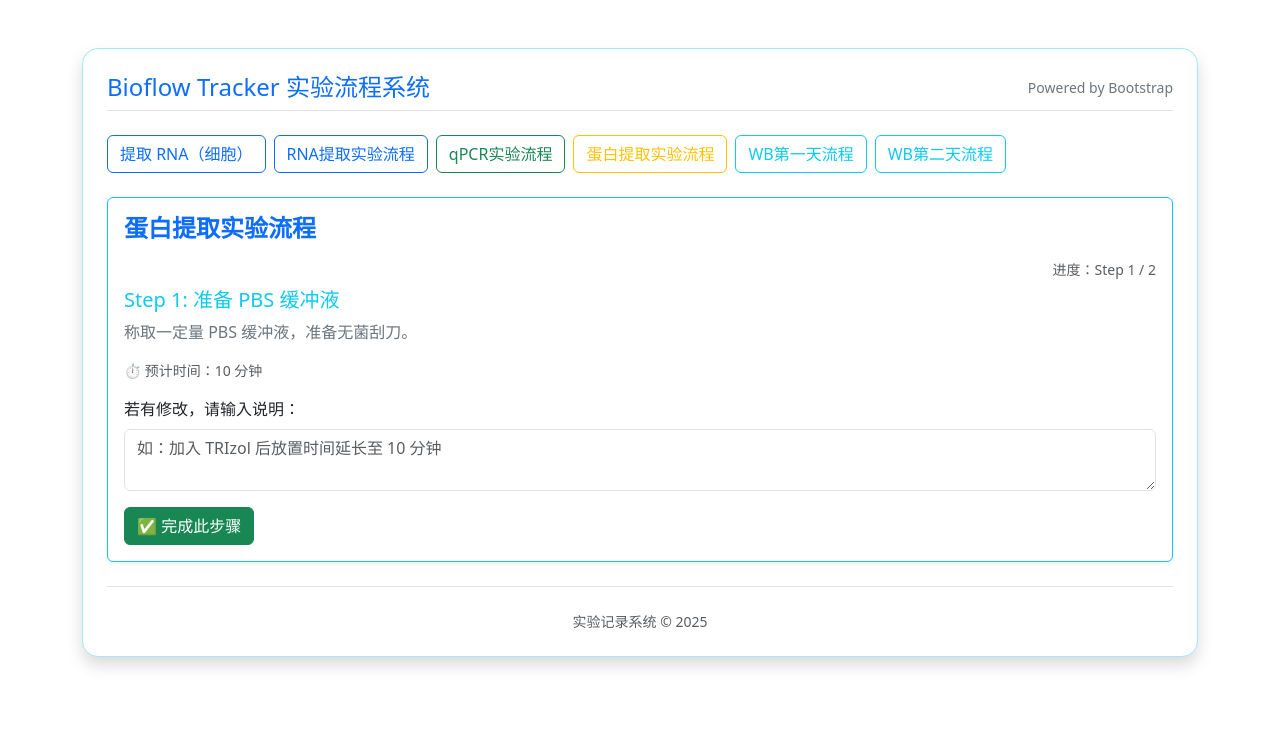
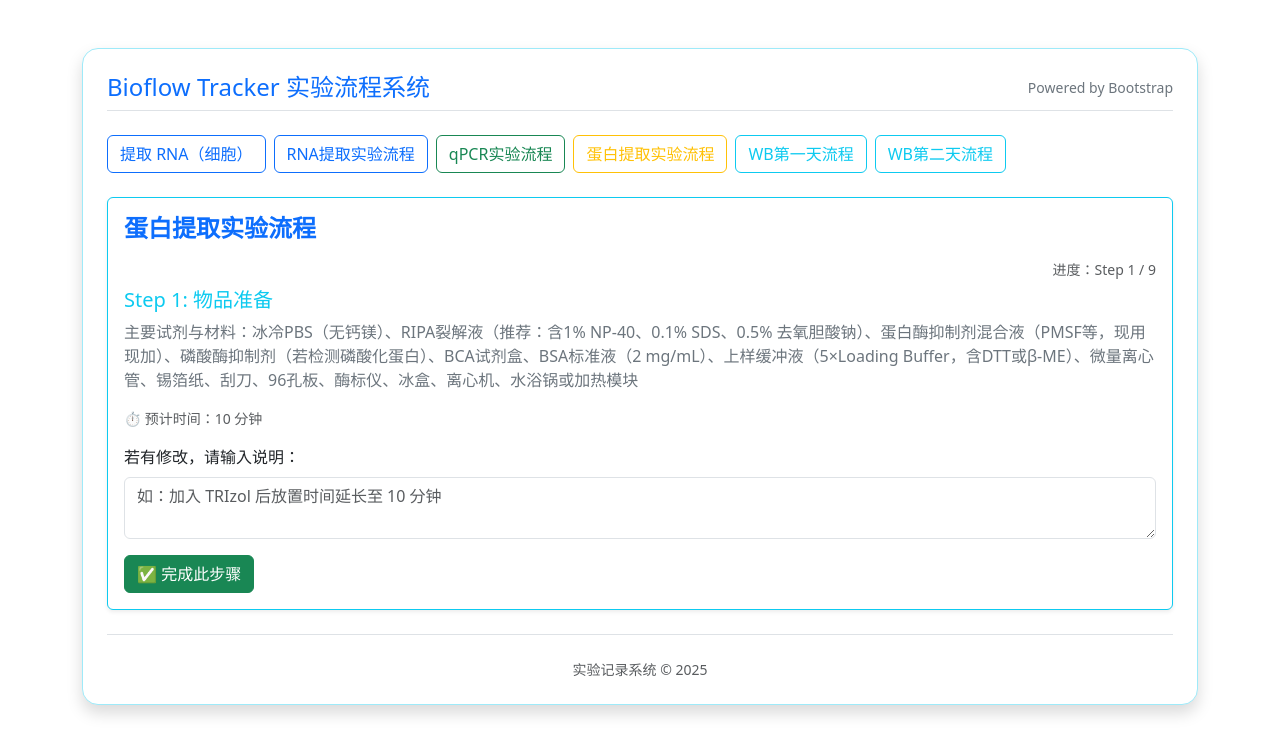
Before and after one commit to NSBetter/bioflow-tracker, a React (Vite) app: page /wb in a window 1280 px wide. Shown: the top 754 px of the page. Built offline with nearby package versions, Linux system fonts and the light colour scheme.

Commit message:
feat: 新增实验流程页面 NewExperimentPage 并注册到路由

```diff
--- a/src/pages/WBPage.jsx
+++ b/src/pages/WBPage.jsx
@@ -5,15 +5,57 @@ export default function WBPage() {
   const [steps, setSteps] = useState([
     {
       step: 1,
-      name: "准备 PBS 缓冲液",
-      description: "称取一定量 PBS 缓冲液，准备无菌刮刀。",
-      time: 10,
+      name: "物品准备",
+      description: "主要试剂与材料：冰冷PBS（无钙镁）、RIPA裂解液（推荐：含1% NP-40、0.1% SDS、0.5% 去氧胆酸钠）、蛋白酶抑制剂混合液（PMSF等，现用现加）、磷酸酶抑制剂（若检测磷酸化蛋白）、BCA试剂盒、BSA标准液（2 mg/mL）、上样缓冲液（5×Loading Buffer，含DTT或β-ME）、微量离心管、锡箔纸、刮刀、96孔板、酶标仪、冰盒、离心机、水浴锅或加热模块",
+      time: 10
     },
     {
       step: 2,
+      name: "细胞收集",
+      description: "贴壁细胞：1. 吸除培养液，用冰冷PBS清洗细胞2次（去除血清蛋白）。2. 加1 mL冰冷PBS，用刮刀轻轻刮下细胞，转移至1.5 mL离心管中。悬浮细胞：1. 直接收集细胞液，1000 rpm离心5分钟，去除上清。2. PBS清洗1次，重新离心，弃上清，保留细胞沉淀。",
+      time: 10
+    },
+    {
+      step: 3,
       name: "细胞裂解",
-      description: "加入裂解液并在冰上孵育 15 分钟。",
-      time: 15,
+      description: "配制裂解液RIPA：蛋白酶抑制剂：PMSF=1000:10:10；2.添加冰冷RIPA裂解液（含抑制剂），没过细胞，彻底吹打混匀；3.放冰上裂解30分钟，每10分钟轻轻吹打混匀一次。",
+      time: 30
+    },
+    {
+      step: 4,
+      name: "蛋白收集，离心",
+      description: "4℃下12000 rpm离心15分钟，收集上清作为蛋白提取液。",
+      time: 20
+    },
+    {
+      step: 5,
+      name: "BCA法蛋白浓度测定-准备标准曲线",
+      description: "先打开烘箱预热。在96孔板中，将BSA标准蛋白液按如下浓度配制（蛋白标准品+PBS，单位：µg/mL）：0（0+20）、100（1+19）、200（2+18）、400（4+16）、800（8+12）、1200（12+8）、1600（16+4）、2000（20+0）；每个孔终体积为20μL",
+      time: 15
+    },
+    {
+      step: 6,
+      name: "BCA法蛋白浓度测定-处理样本",
+      description: "每孔中添加18μLPBS，每个孔中添加2μL样本（稀释十倍）。",
+      time: 10
+    },
+    {
+      step: 7,
+      name: "BCA法蛋白浓度测定-烘箱孵育",
+      description: "锡箔纸包好96孔板，放置在37℃烘箱内孵育30分钟。",
+      time: 30
+    },
+    {
+      step: 8,
+      name: "BCA法蛋白浓度测定-读数和计算",
+      description: "在ELISA仪上，562 nm处读取吸光值（OD），绘制标准曲线。计算样本蛋白浓度 = OD值对应浓度 × 稀释倍数（单位 µg/µL）。",
+      time: 20
+    },
+    {
+      step: 9,
+      name: "保存蛋白",
+      description: "使用裂解液配制1xloading buffer，根据测定的蛋白浓度，将蛋白浓度调整为2μg/mL，后续上样一孔5μL。",
+      time: 15
     },
   ]);
 
```
